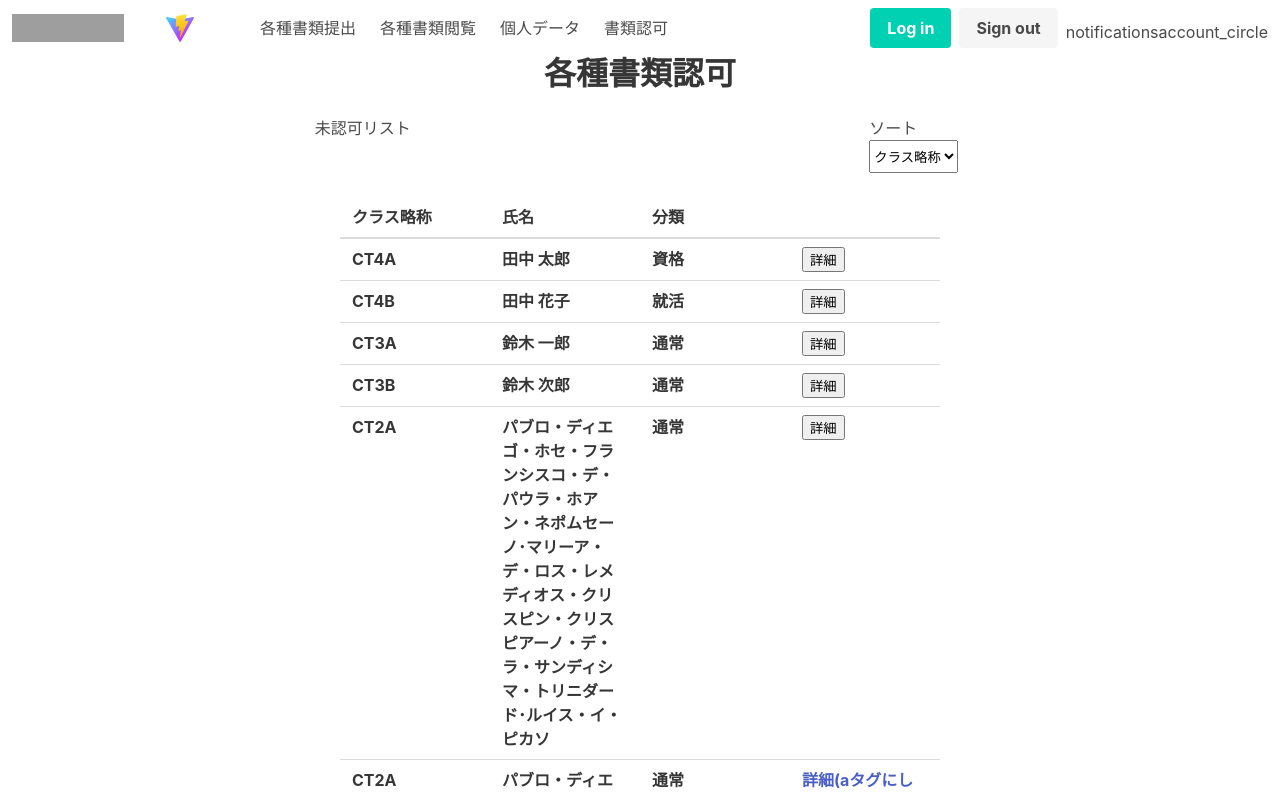
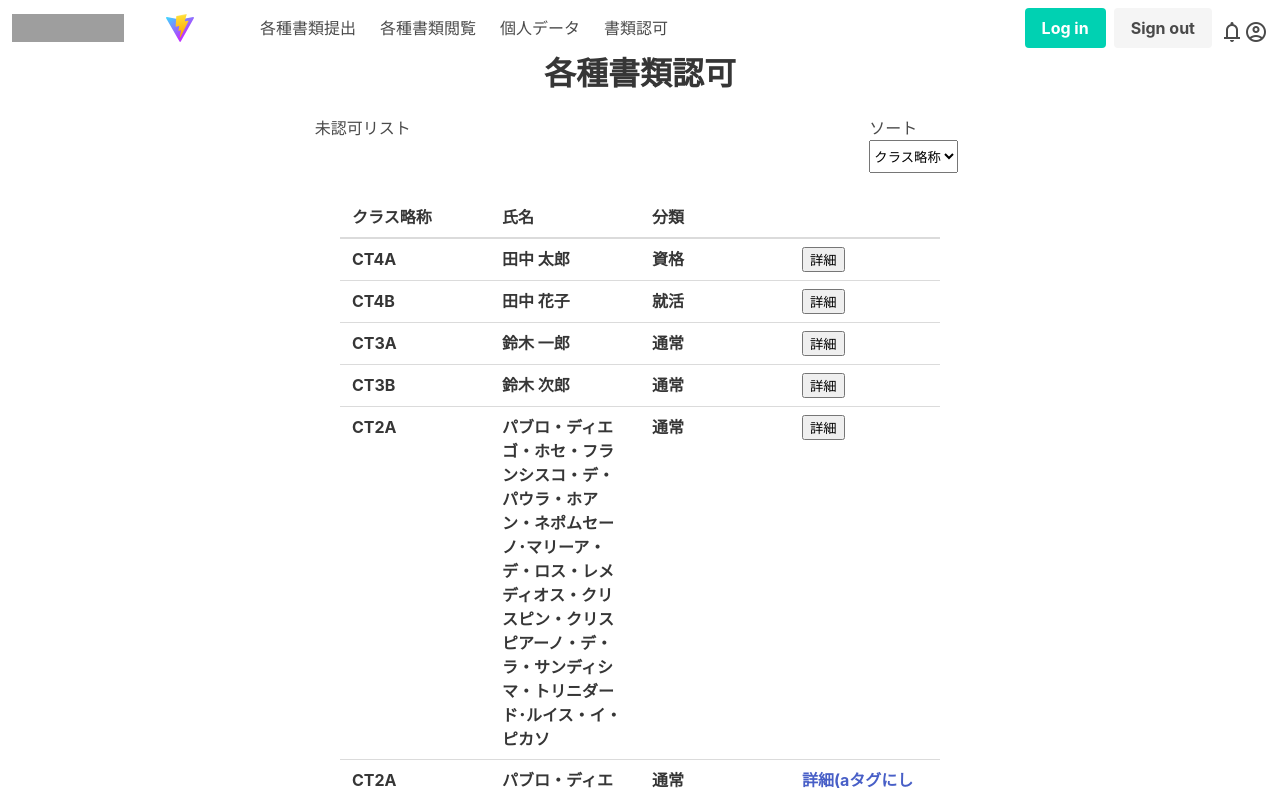
Before and after one commit to nkc-cta20-team3/N-suma, a Vue app in the folder vue/app/N-suma/: page /document_auth in a window 1280 px wide. Shown: the top 793 px of the page. Built offline with nearby package versions, Linux system fonts and the light colour scheme; grey boxes are pictures that could not be loaded.

Commit message:
微調整

```diff
--- a/vue/app/N-suma/src/App.vue
+++ b/vue/app/N-suma/src/App.vue
@@ -10,6 +10,8 @@
 
 <style>
     @import 'bulma/css/bulma.css';
+    @import 'https://fonts.googleapis.com/css2?family=Material+Symbols+Outlined:opsz,wght,FILL,GRAD@20..48,100..700,0..1,-50..200';
+
     th {
         width: 150px;
     }
--- a/vue/app/N-suma/src/components/Navigation.vue
+++ b/vue/app/N-suma/src/components/Navigation.vue
@@ -47,7 +47,7 @@
                         <router-link class="button is-primary" to="/login">
                             <strong>Log in</strong>
                         </router-link>
-                        <router-link class="button is-light">
+                        <router-link class="button is-light" to="#">
                             <strong>Sign out</strong>
                         </router-link>
 
```
Lines whose indentation alone changed are shown as unchanged.
